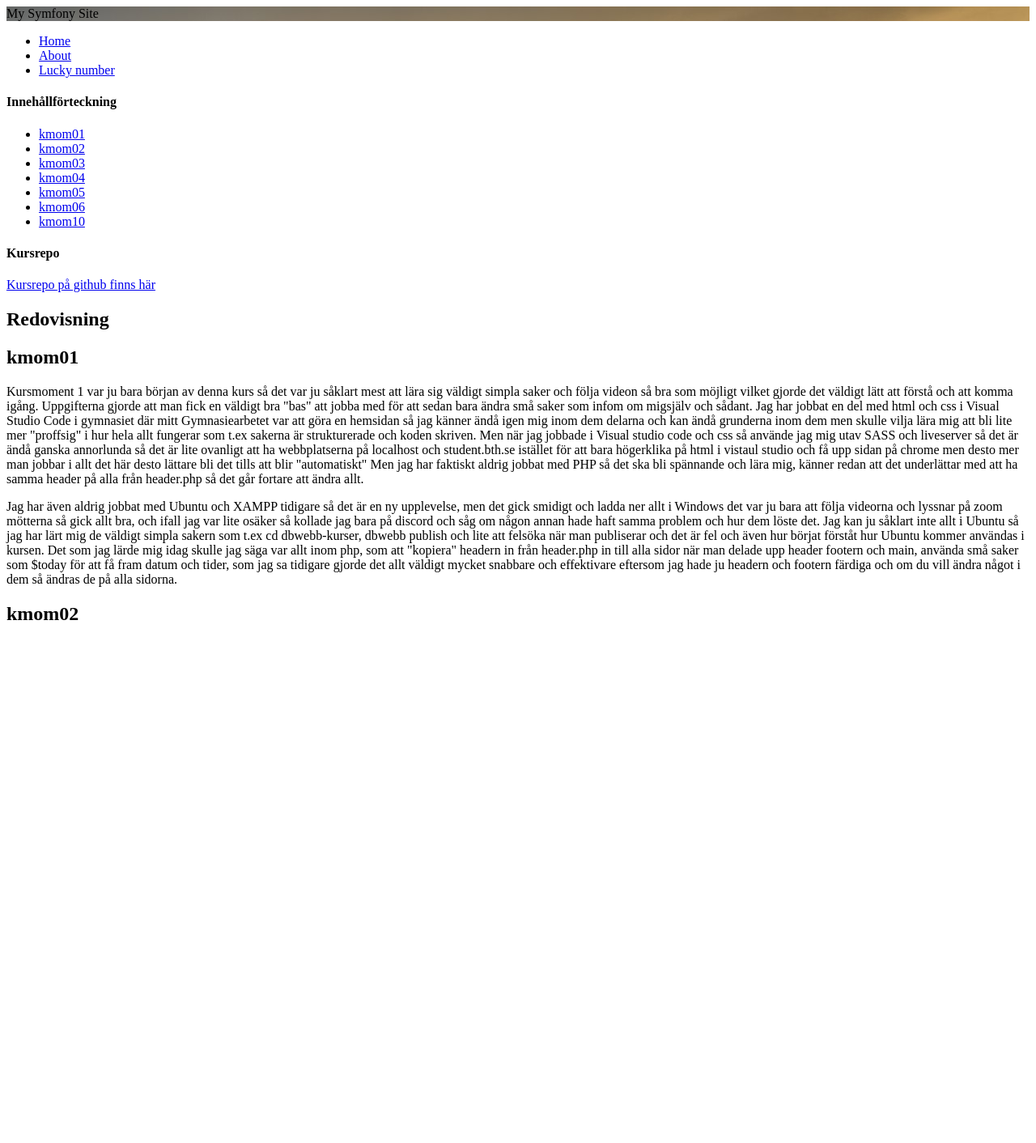
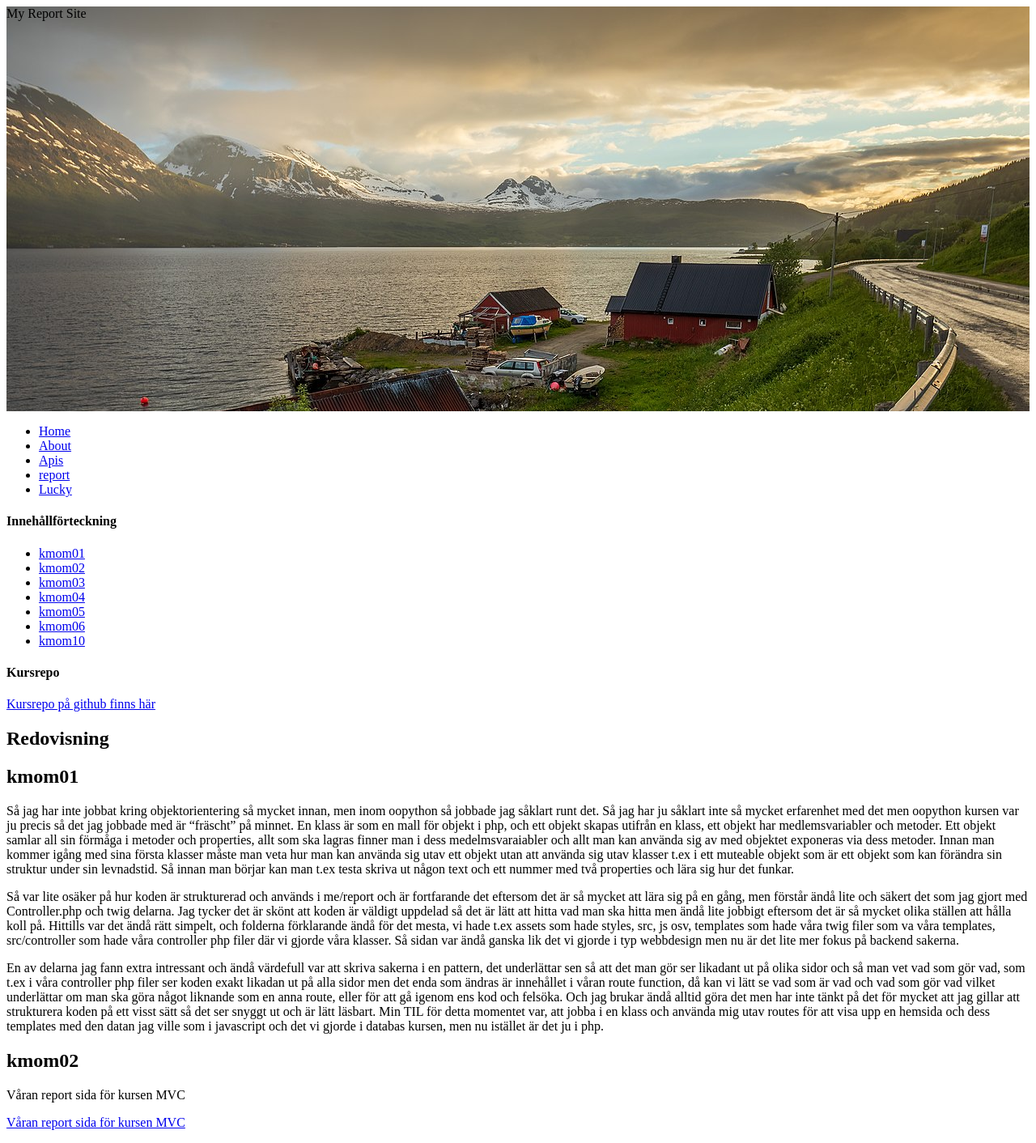
Before and after one commit to tiae24/report, a Symfony app: template public/templates/report.html.twig in a window 1280 px wide. Shown: the whole page at 81% size. Before the commit the page ends 766 px from the top, so only its background shows below. Run offline with Twig, Linux system fonts and the light colour scheme; the template is opened without the code that fills it, so the values that code supplies are empty; some libraries are stand-ins or nearby versions.

Commit message:
Some changes

```diff
--- a/public/src/Controller/QuoteController.php
+++ b/public/src/Controller/QuoteController.php
@@ -10,7 +10,7 @@ use Symfony\Component\Routing\Annotation\Route;
 class QuoteController extends AbstractController
 {
 
-    #[Route("/api/")]
+    #[Route("/api/", name: "api")]
     public function api(): Response
     {
         $number = random_int(0, 100);
@@ -32,7 +32,7 @@ class QuoteController extends AbstractController
         return $response;
     }
 
-    #[Route("/api/quote")]
+    #[Route("/api/quote", name: "quote")]
     public function apiQuote(): Response
     {
         $number = random_int(0, 2);
@@ -59,7 +59,7 @@ class QuoteController extends AbstractController
     }
 
 
-    #[Route("/api/quotes")]
+    #[Route("/api/quotes", name: "quotes")]
     public function apiShowQuote(): Response
     {
         $number = random_int(0, 2);
--- a/public/templates/base.html.twig
+++ b/public/templates/base.html.twig
@@ -14,17 +14,36 @@
         {% endblock %}
     </head>
     <body>
-        <header class="site-header" style="background-image: url({{ asset('img/background.jpg') }})">
-            <span class="site-title">My Symfony Site</span>
+        <header class="site-header"  style="background-image: url({{ asset('img/background.jpg') }}); height: 500px">
+            <span class="site-title">My Report Site</span>
         </header>
         <nav class="navbar">
             <ul>
                 <li><a href="{{ path('main') }}">Home</a></li>
                 <li><a href="{{ path('about') }}">About</a></li>
-                <li><a href="{{ path('lucky_number') }}">Lucky number</a></li>
+                <li><a href="{{ path('api') }}">Apis</a></li>
+                <li><a href="{{ path('report') }}">report</a></li>
+                <li><a href="{{ path('lucky_number') }}">Lucky</a></li>
             </ul>
         </nav>
 
         {% block body %}{% endblock %}
+
+        <div class="footer">
+            <div>
+                <p>
+                    Våran report sida för kursen MVC
+                </p>
+                <p>
+                    <a href="https://github.com/dbwebb-se/mvc">
+                    Våran report sida för kursen MVC
+                    </a>
+                </p>
+            </div>
+            <div class="social">
+            </div>
+        </div>
+
+
     </body>
 </html>
--- a/public/templates/report.html.twig
+++ b/public/templates/report.html.twig
@@ -17,7 +17,7 @@
                 <li><a href="#kmom10">kmom10</a></li>
             </ul>
             <h4>Kursrepo</h4>
-            <p><a href="https://github.com/dbwebb-se/webtec">Kursrepo på github finns här</a></p>
+            <p><a href="https://github.com/dbwebb-se/mvc">Kursrepo på github finns här</a></p>
         </aside>
 
 
@@ -28,25 +28,27 @@
                 <h2 id="kmom01" class="reports">kmom01</h2>
 
                 <p>
-                    Kursmoment 1 var ju bara början av denna kurs så det var ju såklart mest att lära sig väldigt simpla saker och följa videon så bra som möjligt vilket gjorde det väldigt lätt att
-                    förstå och att komma igång. Uppgifterna gjorde att man fick en väldigt bra "bas" att jobba med för att sedan bara ändra små saker som infom om migsjälv och sådant.
-                    Jag har jobbat en del med html och css i Visual Studio Code i gymnasiet där mitt Gymnasiearbetet var att göra en hemsidan så jag känner ändå igen mig inom dem delarna och kan ändå
-                    grunderna inom dem men skulle vilja lära mig att bli lite mer "proffsig" i hur hela allt fungerar som t.ex sakerna är strukturerade och koden skriven.
-                    Men när jag jobbade i Visual studio code och css så använde jag mig utav SASS och liveserver så det är ändå ganska annorlunda så det är lite ovanligt att ha webbplatserna
-                    på localhost och student.bth.se  istället för att bara högerklika på html i vistaul studio och få upp sidan på chrome
-                    men desto mer man jobbar i allt det här desto lättare bli det tills att blir "automatiskt"
-                    Men jag har faktiskt aldrig jobbat med PHP så det ska bli spännande och lära mig, känner redan att det underlättar med att ha samma header på alla från header.php så det går
-                    fortare att ändra allt.
+                    Så jag har inte jobbat kring objektorientering så mycket innan, men inom oopython så jobbade jag såklart runt det. Så jag har ju såklart inte så mycket erfarenhet med det men oopython kursen var ju precis så det jag jobbade med är “fräscht” på minnet.
+
+
+En klass är som en mall för objekt i php, och ett objekt skapas utifrån en klass, ett objekt har medlemsvariabler och metoder. Ett objekt samlar all sin förmåga i metoder och properties, allt som ska lagras finner man i dess medelmsvaraiabler och allt man kan använda sig av med objektet exponeras via dess metoder.
+Innan man kommer igång med sina första klasser måste man veta hur man kan använda sig utav ett objekt utan att använda sig utav klasser t.ex i ett muteable objekt som är ett objekt som kan förändra sin struktur under sin levnadstid. Så innan man börjar kan man t.ex testa skriva ut någon text och ett nummer med två properties och lära sig hur det funkar.
+
 
                 </p>
                 <p>
-                    Jag har även aldrig jobbat med Ubuntu och XAMPP tidigare så det är en ny upplevelse, men det gick smidigt och ladda ner allt i Windows det var ju bara att följa videorna och lyssnar på zoom mötterna
-                    så gick allt bra, och ifall jag var lite osäker så kollade jag bara på discord och såg om någon annan hade haft samma problem och hur dem löste det.
-                    Jag kan ju såklart inte allt i Ubuntu så jag har lärt mig de väldigt simpla sakern som t.ex cd dbwebb-kurser, dbwebb publish och lite att felsöka när man publiserar och det är fel och även
-                    hur börjat förståt hur Ubuntu kommer användas i kursen.
-                    Det som jag lärde mig idag skulle jag säga var allt inom php, som att "kopiera" headern in från header.php in till alla sidor när man delade upp header footern och main,
-                    använda små saker som $today för att få fram datum och tider, som jag sa tidigare gjorde det allt väldigt mycket snabbare och effektivare eftersom jag hade ju headern
-                    och footern färdiga och om du vill ändra något i dem så ändras de på alla sidorna.
+                    Så var lite osäker på hur koden är strukturerad och används i me/report och är fortfarande det eftersom det är så mycket att lära sig på en gång, men förstår ändå lite och säkert det som jag gjort med Controller.php och twig delarna.
+Jag tycker det är skönt att koden är väldigt uppdelad så det är lätt att hitta vad man ska hitta men ändå lite jobbigt eftersom det är så mycket olika ställen att hålla koll på.
+Hittills var det ändå rätt simpelt, och folderna förklarande ändå för det mesta, vi hade t.ex assets som hade styles, src, js osv, templates som hade våra twig filer som va våra templates, src/controller som hade våra controller php filer där vi gjorde våra klasser.
+Så sidan var ändå ganska lik det vi gjorde i typ webbdesign men nu är det lite mer fokus på backend sakerna.
+
+                </p>
+
+                <p>
+                    En av delarna jag fann extra intressant och ändå värdefull var att skriva sakerna i en pattern, det underlättar sen så att det man gör ser likadant ut på olika sidor och så man vet vad som gör vad, som t.ex i våra controller php filer ser koden exakt likadan ut på alla sidor men det enda som ändras är innehållet i våran route function, då kan vi lätt se vad som är vad och vad som gör vad vilket underlättar om man ska göra något liknande som en anna route, eller för att gå igenom ens kod och felsöka. Och jag brukar ändå alltid göra det men har inte tänkt på det för mycket att jag gillar att strukturera koden på ett visst sätt så det ser snyggt ut och är lätt läsbart.
+
+Min TIL för detta momentet var, att jobba i en klass och använda mig utav routes för att visa upp en hemsida och dess templates med den datan jag ville som i javascript och det vi gjorde i databas kursen, men nu istället är det ju i php.
+
                 </p>
 
                 <h2 id="kmom02" class="reports">kmom02</h2>
```
Also changed, not shown: public/assets/styles/app.css, public/public/.htaccess.
